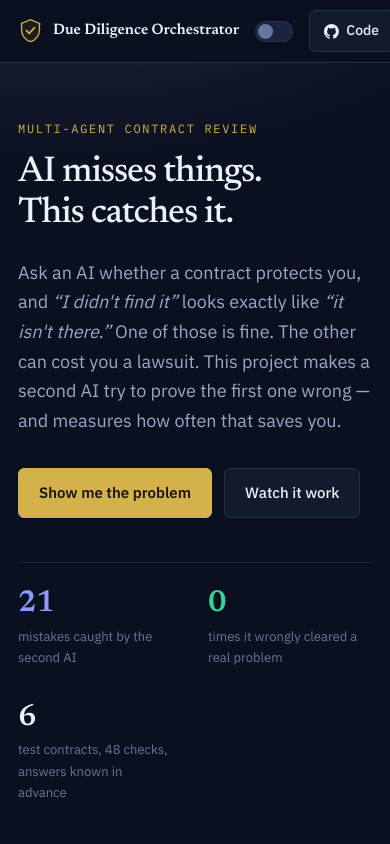
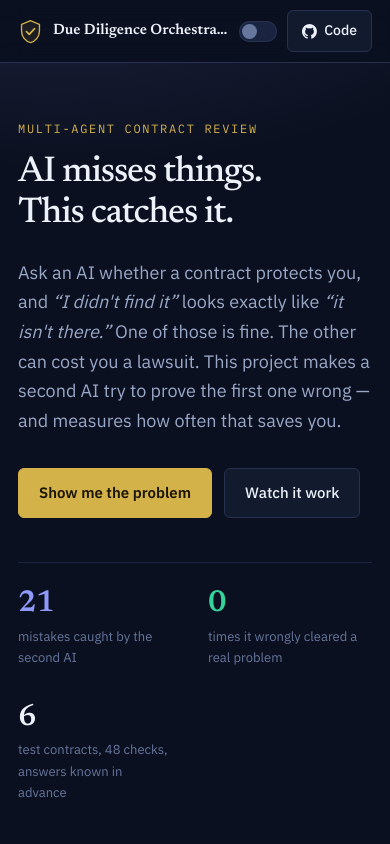
Before and after one commit to rhain-r/legal-due-diligence-orchestrator, a plain HTML site: page docs/index.html in a window 390 px wide. Shown: the top 844 px of the page. Drawn offline with Linux system fonts and the light colour scheme.

Commit message:
fix: header overflowed the viewport on narrow phones
At 375px the brand name pushed the Code link off-screen and the page
scrolled sideways. The brand now truncates so the controls stay
reachable.

Co-Authored-By: Claude Opus 5 <noreply@anthropic.com>

```diff
--- a/docs/index.html
+++ b/docs/index.html
@@ -46,10 +46,11 @@ section{padding:76px 0; border-bottom:1px solid var(--line-soft)}
 /* header */
 .top{position:sticky; top:0; z-index:60; background:rgba(11,16,32,.94); backdrop-filter:blur(12px); border-bottom:1px solid var(--line)}
 .top-in{display:flex; align-items:center; gap:16px; height:62px}
-.mark{display:flex; align-items:center; gap:10px; margin-right:auto; text-decoration:none; color:var(--text)}
+.mark{display:flex; align-items:center; gap:10px; margin-right:auto; text-decoration:none; color:var(--text); min-width:0; overflow:hidden}
 .mark svg{flex:none}
-.mark b{font-family:var(--f-display); font-size:1.0625rem; font-weight:600; white-space:nowrap}
-@media(max-width:560px){.mark b{font-size:.95rem}}
+.mark b{font-family:var(--f-display); font-size:1.0625rem; font-weight:600; white-space:nowrap; overflow:hidden; text-overflow:ellipsis}
+/* Narrow phones: the brand yields space so the controls always stay reachable. */
+@media(max-width:560px){.top-in{gap:10px}.mark b{font-size:.9375rem}.gh{padding:8px 11px}}
 .switch{display:inline-flex; align-items:center; gap:9px; font-size:.8125rem; color:var(--muted); cursor:pointer; user-select:none; white-space:nowrap}
 .switch input{position:absolute; opacity:0; pointer-events:none}
 .track{width:38px; height:21px; border-radius:11px; background:var(--ink-3); box-shadow:inset 0 0 0 1px var(--line); position:relative; transition:background .2s; flex:none}
```
